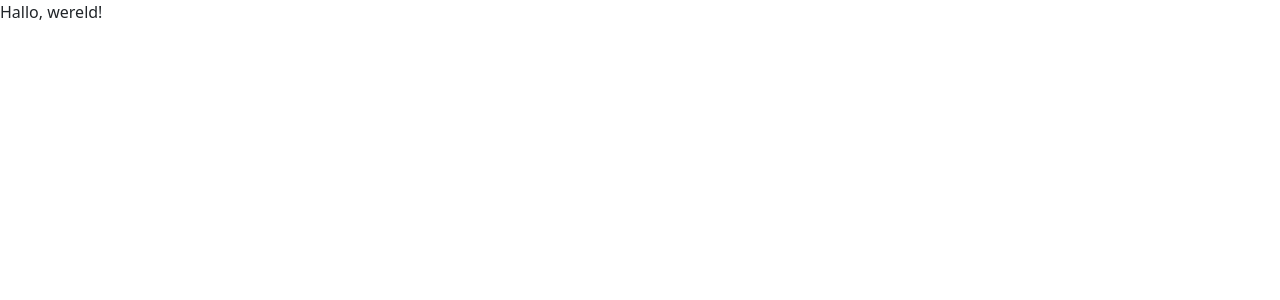
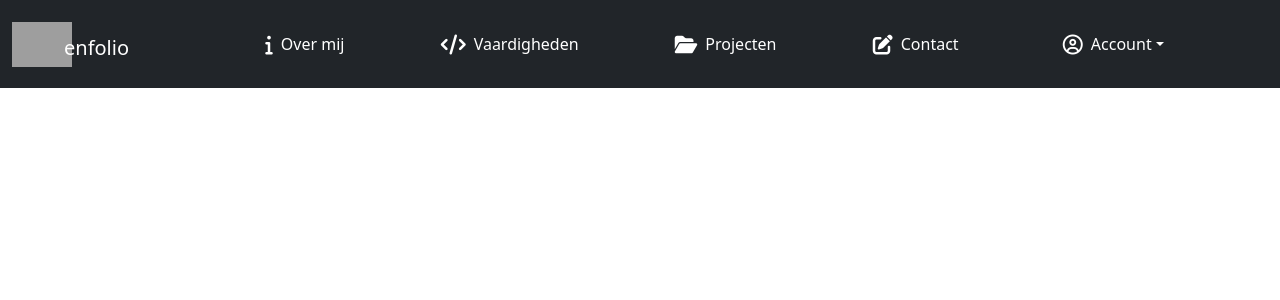
Before and after one commit to jrpen/penfolio, a PHP site: page / in a window 1280 px wide. Before the commit the part shown is almost empty. Shown: the top 300 px of the page. Run offline with PHP 8.4, Linux system fonts and the light colour scheme; some libraries are stand-ins or nearby versions; grey boxes are pictures that could not be loaded.

Commit message:
Created a navbar

```diff
--- /dev/null
+++ b/components/navbar/navbar.css
@@ -0,0 +1,17 @@
+.mycss-navbar-brand-text {
+    position: relative;
+    top: 0.6em;
+    right: 1.2em;
+}
+
+.mycss-nav-item:hover {
+    cursor: pointer;
+}
+
+.mycss-dropdown-item {
+    color: white;
+}
+
+.mycss-dropdown-item:hover {
+    color: black
+}
--- /dev/null
+++ b/components/navbar/navbar.php
@@ -0,0 +1,67 @@
+<!DOCTYPE html>
+<html lang="nl">
+<body>
+    <nav class="navbar navbar-expand-lg sticky-top bg-dark">
+        <div class="container-fluid">
+            <!-- Navbar brand -->
+            <div class="d-flex align-items-center text-center">
+                <img class="navbar-brand" src="../../docs/brand/penfolio-logo_transparent.png" width="60em" />
+                <p class="navbar-brand text-white mycss-navbar-brand-text">enfolio</p>
+            </div>
+            <!-- Navbar toggler -->
+            <button class="navbar-toggler bg-white" type="button" data-bs-toggle="collapse" data-bs-target="#navbarSupportedContent" aria-controls="navbarSupportedContent" aria-expanded="false" aria-label="Toggle navigation">
+            <span class="navbar-toggler-icon"></span>
+            </button>
+            <!-- Navbar collapse -->
+            <div class="collapse navbar-collapse" id="navbarSupportedContent">
+                <ul class="navbar-nav me-auto mb-2 mb-lg-0 d-flex justify-content-evenly w-100">
+                    <!-- Nav item: Over mij -->
+                    <li class="nav-item text-white d-flex align-items-center text-center mycss-nav-item">
+                        <i class="fa-solid fa-info fa-lg"></i>
+                        <p class="mt-3 ms-2">Over mij</p>
+                    </li>
+                    <!-- Nav item: Vaardigheden -->
+                    <li class="nav-item text-white d-flex align-items-center text-center mycss-nav-item">
+                        <i class="fa-solid fa-code fa-lg"></i>
+                        <p class="mt-3 ms-2">Vaardigheden</p>
+                    </li>
+                    <!-- Nav item: Projecten -->
+                    <li class="nav-item text-white d-flex align-items-center text-center mycss-nav-item">
+                        <i class="fa-solid fa-folder-open fa-lg"></i>
+                        <p class="mt-3 ms-2">Projecten</p>
+                    </li>
+                    <!-- Nav item: Contact -->
+                    <li class="nav-item text-white d-flex align-items-center text-center mycss-nav-item">
+                        <i class="fa-solid fa-pen-to-square fa-lg"></i>
+                        <p class="mt-3 ms-2">Contact</p>
+                    </li>
+                    <!-- Nav item: Account -->
+                    <li class="nav-item dropdown mycss-nav-item">
+                        <a class="nav-link dropdown-toggle text-white d-flex align-items-center text-center" href="#" role="button" data-bs-toggle="dropdown" aria-expanded="false">
+                        <i class="fa-regular fa-circle-user fa-lg"></i>
+                        <p class="mt-3 ms-2">Account</p>
+                        </a>
+                        <ul class="dropdown-menu bg-dark">
+                            <li>
+                                <a class="dropdown-item mycss-dropdown-item" href="#">
+                                    <i class="fa-solid fa-gear fa-lg"></i>
+                                    Settings
+                                </a>
+                            </li>
+                            <li>
+                                <hr class="dropdown-divider bg-light">
+                            </li>
+                            <li>
+                                <a class="dropdown-item text-danger" href="#">
+                                    <i class="fa-solid fa-arrow-right-to-bracket fa-lg"></i>
+                                    Uitloggen
+                                </a>
+                            </li>
+                        </ul>
+                    </li>
+                </ul>
+            </div>
+        </div>
+    </nav>
+</body>
+</html>
--- a/index.php
+++ b/index.php
@@ -6,11 +6,16 @@
     <title>Penfolio</title>
     <!-- Bootstrap CSS -->
     <link rel="stylesheet" type="text/css" href="./bootstrap-5.3.2-dist/css/bootstrap.min.css" />
+    <!-- Navbar CSS -->
+    <link rel="stylesheet" type="text/css" href="./components/navbar/navbar.css" />
 </head>
 <body>
-    <p>Hallo, wereld!</p>
+    <!-- Navbar -->
+    <nav><?php include './components/navbar/navbar.php'; ?></nav>
 
     <!-- Bootstrap JS -->
     <script type="text/javascript" src="../bootstrap-5.3.2-dist/js/bootstrap.bundle.min.js"></script>
+    <!-- Font Awesome JS -->
+    <script src="https://kit.fontawesome.com/4163f4a17f.js" crossorigin="anonymous"></script>
 </body>
 </html>
```
Also changed, not shown: 4 other files.
